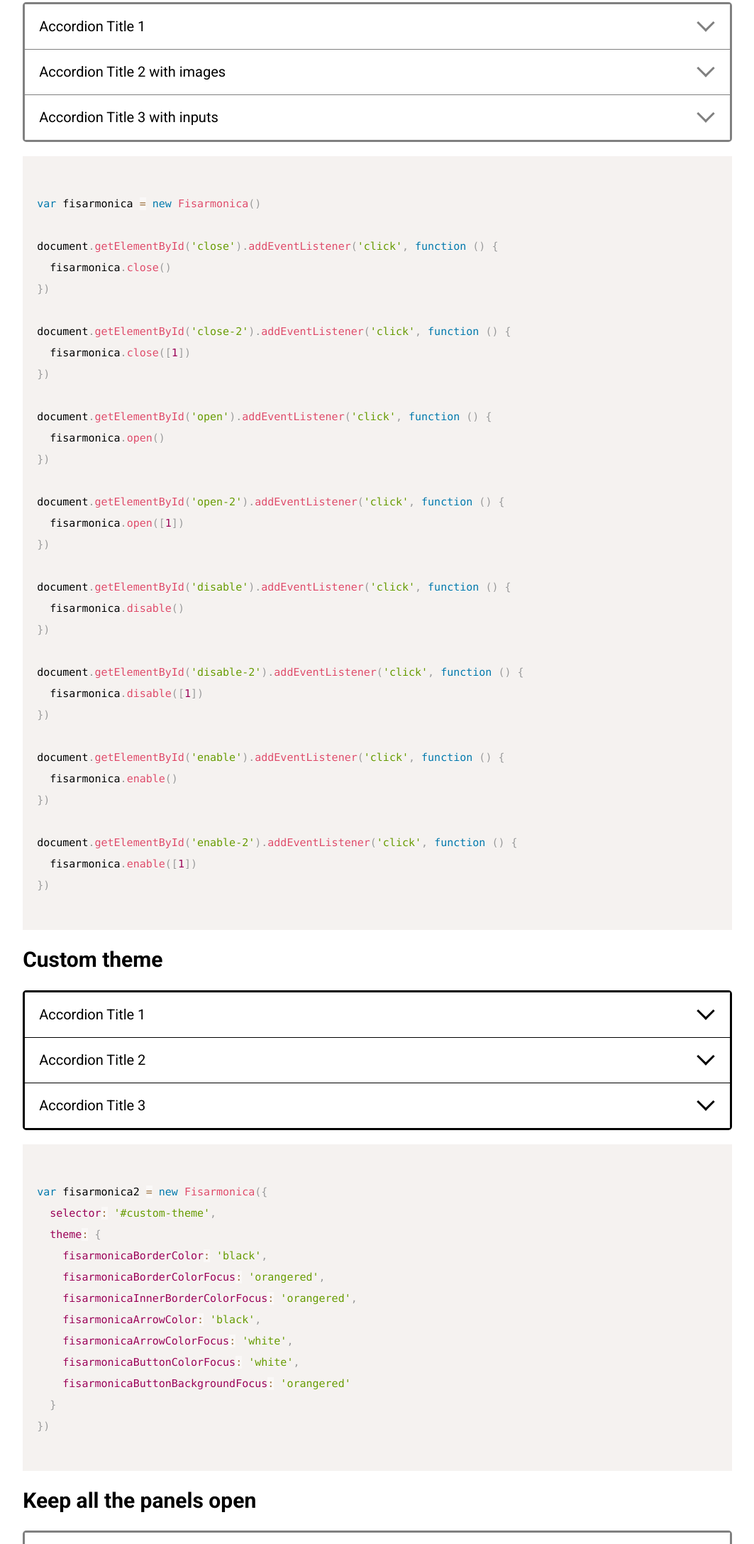
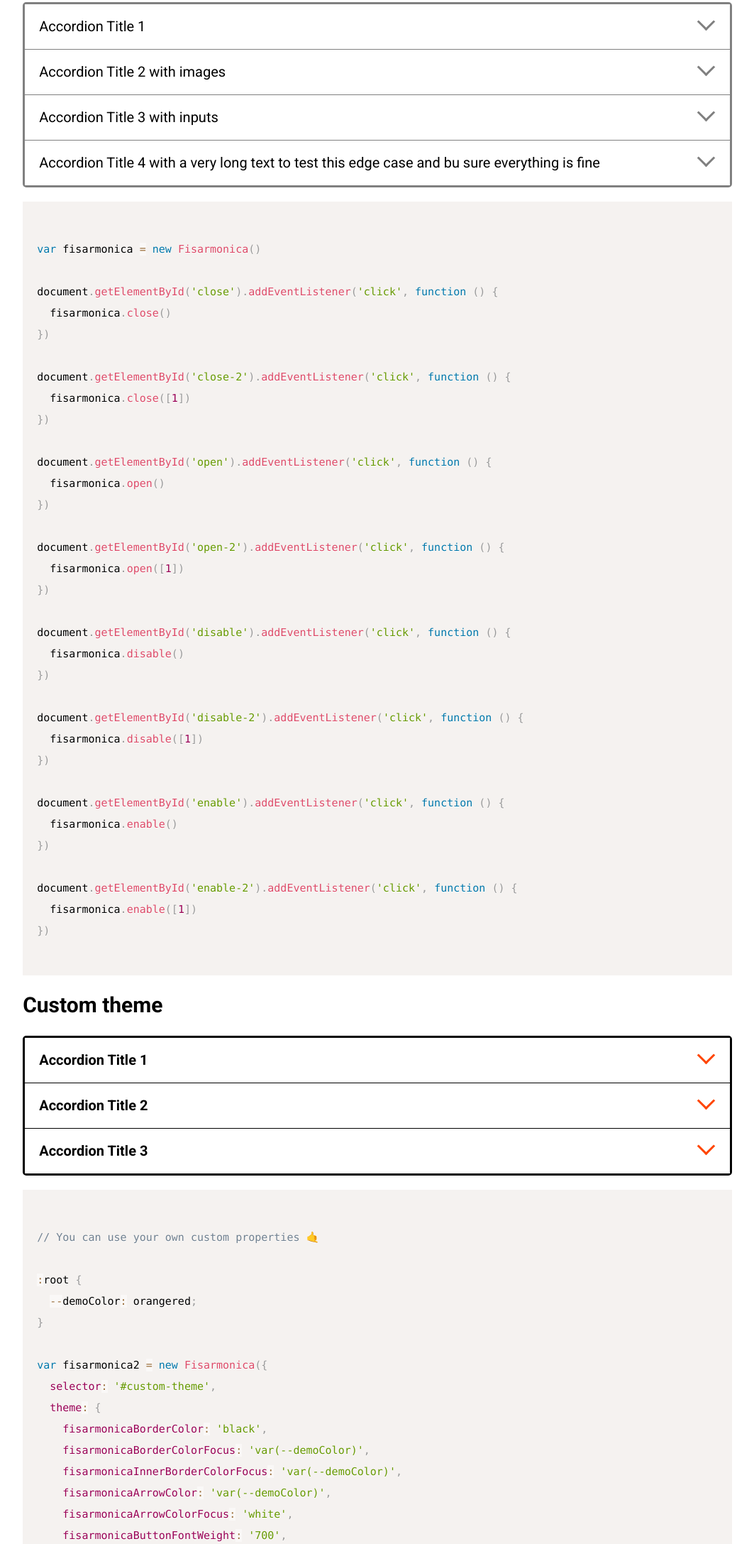
Before and after one commit to signalkuppe/fisarmonica, a website: page index.html in a window 1280 px wide. Shown: the part 332-2507 px from the top of the page at 71% size, without its empty margins (19-1082 px from the left). Drawn offline with nearby package versions, Linux system fonts and the light colour scheme; grey boxes are pictures that could not be loaded.

Commit message:
fixes and enhancements

```diff
--- a/index.html
+++ b/index.html
@@ -12,9 +12,14 @@
   <!-- demo styles -->
   <link href="https://fonts.googleapis.com/css?family=Roboto:400,400i,700&display=swap" rel="stylesheet">
   <style>
+
+    :root {
+      --demoColor: orangered;
+    }
+
     body {
       font-family: 'Roboto', sans-serif;
-      font-size: 125%;
+      font-size: 100%;
       padding: 4vw;
       max-width: 1000px;
     }
@@ -41,6 +46,12 @@
     img {
       max-width: 70%;
       display: block;
+    }
+
+    @media screen and (min-width: 1280px) {
+      body {
+        font-size: 125%;
+      }
     }
   </style>
 </head>
@@ -87,6 +98,10 @@
         <button type="submit">Submit</button>
       </form>
     </dd>
+    <dt>
+      <button>Accordion Title 4 with a very long text to test this edge case and bu sure everything is fine</button>
+    </dt>
+    <dd>Lorem ipsum dolor sit amet, consectetur adipiscing elit, sed do eiusmod tempor incididunt ut labore et dolore magna aliqua. Ut enim ad minim veniam, quis nostrud exercitation ullamco laboris nisi ut aliquip ex ea commodo consequat.</dd>
   </dl>
 
 <pre>
@@ -146,16 +161,23 @@ document.getElementById('enable-2').addEventListener('click', function () {
 
 <pre>
 <code class="language-js">
+// You can use your own custom properties 🤙
+
+:root {
+  --demoColor: orangered;
+}
+
 var fisarmonica2 = new Fisarmonica({
   selector: '#custom-theme',
   theme: {
     fisarmonicaBorderColor: 'black',
-    fisarmonicaBorderColorFocus: 'orangered',
-    fisarmonicaInnerBorderColorFocus: 'orangered',
-    fisarmonicaArrowColor: 'black',
+    fisarmonicaBorderColorFocus: 'var(--demoColor)',
+    fisarmonicaInnerBorderColorFocus: 'var(--demoColor)',
+    fisarmonicaArrowColor: 'var(--demoColor)',
     fisarmonicaArrowColorFocus: 'white',
+    fisarmonicaButtonFontWeight: '700',
     fisarmonicaButtonColorFocus: 'white',
-    fisarmonicaButtonBackgroundFocus: 'orangered'
+    fisarmonicaButtonBackgroundFocus: 'var(--demoColor)'
   }
 })
 </code>
@@ -228,12 +250,13 @@ var fisarmonica3 = new Fisarmonica({
       selector: '#custom-theme',
       theme: {
         fisarmonicaBorderColor: 'black',
-        fisarmonicaBorderColorFocus: 'orangered',
-        fisarmonicaInnerBorderColorFocus: 'orangered',
-        fisarmonicaArrowColor: 'black',
+        fisarmonicaBorderColorFocus: 'var(--demoColor)',
+        fisarmonicaInnerBorderColorFocus: 'var(--demoColor)',
+        fisarmonicaArrowColor: 'var(--demoColor)',
         fisarmonicaArrowColorFocus: 'white',
+        fisarmonicaButtonFontWeight: '700',
         fisarmonicaButtonColorFocus: 'white',
-        fisarmonicaButtonBackgroundFocus: 'orangered'
+        fisarmonicaButtonBackgroundFocus: 'var(--demoColor)'
       }
     })
 
--- a/src/fisarmonica.css
+++ b/src/fisarmonica.css
@@ -1,24 +1,26 @@
 .fisarmonica {
   /* Accordion css variables */
 
-  /* spacing */
+  /* Root element */
   --fisarmonicaOuterBorderWidth: 3px;
   --fisarmonicaInnerBorderWidth: 1px;
   --fisarmonicaBorderRadius: 5px;
-  --fisarmonicaArrowWidth: 3px;
   --fisarmonicaPadding: 1em;
-
-  /* Colors */
   --fisarmonicaBorderColor: Gray;
   --fisarmonicaBorderColorFocus: SteelBlue;
   --fisarmonicaInnerBorderColorFocus: Gray;
 
-  /* Arrow Colors */
+  /* Arrows */
+  --fisarmonicaArrowWidth: 0.75em;
+  --fisarmonicaArrowThickness: 3px;
   --fisarmonicaArrowColor: Gray;
   --fisarmonicaArrowColorFocus: SteelBlue;
   --fisarmonicaArrowColorDisabled: Gray;
 
-  /* Button Colors */
+  /* Buttons */
+  --fisarmonicaButtonFontFamily: inherit;
+  --fisarmonicaButtonFontSize: inherit;
+  --fisarmonicaButtonFontWeight: inherit;
   --fisarmonicaButtonColor: black;
   --fisarmonicaButtonColorFocus: black;
   --fisarmonicaButtonColorDisabled: Grey;
@@ -26,84 +28,78 @@
   --fisarmonicaButtonBackgroundFocus: AliceBlue;
   --fisarmonicaButtondBackgroundDisabled: WhiteSmoke;
 
-  /* Seection Colors */
-  --fisarmonicaSectionColor: black;
-  --fisarmonicaSectionBackground: white;
+  /* Panels */
+  --fisarmonicaPanelFontFamily: inherit;
+  --fisarmonicaPanelFontSize: inherit;
+  --fisarmonicaPanelFontWeight: inherit;
+  --fisarmonicaPanelColor: black;
+  --fisarmonicaPanelBackground: white;
 
-  /* base styles */
+  /* Base styles */
   border: var(--fisarmonicaOuterBorderWidth) solid var(--fisarmonicaBorderColor);
   border-radius: var(--fisarmonicaBorderRadius);
 }
 
-/* Button titles */
+/* Global padding */
 
-.fisarmonica > dt > button {
-  font-family: inherit;
-  font-size: inherit;
+.fisarmonica-button,
+.fisarmonica-panel {
+  padding: var(--fisarmonicaPadding);
+}
+
+/* Internal border */
+
+.fisarmonica-panel + .fisarmonica-title {
+  border-top-style: solid;
+  border-color: var(--fisarmonicaBorderColor);
+  border-top-width: var(--fisarmonicaInnerBorderWidth);
+}
+
+/* Buttons */
+
+.fisarmonica-button {
+  font-family: var(--fisarmonicaButtonFontFamily);
+  font-size: var(--fisarmonicaButtonFontSize);
+  font-weight: var(--fisarmonicaButtonFontWeight);
+  text-align: left;
   color: var(--fisarmonicaButtonColor);
   background: var(--fisarmonicaButtonBackground);
   border: none;
   outline: none;
   display: flex;
   justify-content: space-between;
+  align-items: flex-start;
   width: 100%;
-  text-align: left;
 }
 
-/* Disabled titles */
-
-.fisarmonica > dt > button[disabled] {
-  color: var(--fisarmonicaButtonColorDisabled);
-  background: var(--fisarmonicaButtondBackgroundDisabled);
+.fisarmonica-button > * {
+  pointer-events: none;
 }
 
-/* Disabled titles hover state */
-
-.fisarmonica > dt > button[disabled]:hover {
-  cursor: not-allowed;
+.fisarmonica-button-text {
+  width: calc(100% - var(--fisarmonicaArrowWidth) - calc(var(--fisarmonicaPadding) * 1.5));
 }
 
 /* Arrow */
 
-.fisarmonica > dt > button::after {
+.fisarmonica-button-icon {
   content: '';
   display: block;
   border: solid var(--fisarmonicaArrowColor);
-  border-width: 0 var(--fisarmonicaArrowWidth) var(--fisarmonicaArrowWidth) 0;
-  width: 0.75em;
-  height: 0.75em;
-  transform: translate(-0.25em, -0.15em) rotate(45deg);
+  border-width: 0 var(--fisarmonicaArrowThickness) var(--fisarmonicaArrowThickness) 0;
+  width: var(--fisarmonicaArrowWidth);
+  height: var(--fisarmonicaArrowWidth);
+  transform: translate(-25%, -25%) rotate(45deg);
 }
 
-/* Global padding */
+/* Panels */
 
-.fisarmonica > dt > button,
-.fisarmonica > dd {
-  padding: var(--fisarmonicaPadding);
-}
-
-/* Internal border */
-
-.fisarmonica > dd + dt {
-  border-top-style: solid;
-  border-color: var(--fisarmonicaBorderColor);
-  border-top-width: var(--fisarmonicaInnerBorderWidth);
-}
-
-.fisarmonica > dt > button[aria-expanded="true"] {
-  border-bottom-style: solid;
-  border-bottom-width: var(--fisarmonicaInnerBorderWidth);
-}
-
-.fisarmonica > dt > button[aria-expanded="true"]:focus {
-  border-color: var(--fisarmonicaInnerBorderColorFocus);
-}
-
-/* Seections */
-
-.fisarmonica > dd {
-  color: var(--fisarmonicaSectionColor);
-  background: var(--fisarmonicaSectionBackground);
+.fisarmonica-panel {
+  font-family: var(--fisarmonicaPanelFontFamily);
+  font-size: var(--fisarmonicaPanelFontSize);
+  font-weight: var(--fisarmonicaPanelFontWeight);
+  color: var(--fisarmonicaPanelColor);
+  background: var(--fisarmonicaPanelBackground);
   margin: 0;
   height: auto;
   transform: scaleY(1);
@@ -117,11 +113,24 @@
   border-color: var(--fisarmonicaBorderColorFocus);
 }
 
-.fisarmonica.js-focus > dd + dt {
+.fisarmonica.js-focus .fisarmonica-panel + .fisarmonica-title {
   border-color: var(--fisarmonicaInnerBorderColorFocus);
 }
 
-.fisarmonica > dd.js-is-hidden {
+.fisarmonica-button[disabled]:hover {
+  cursor: not-allowed;
+}
+
+.fisarmonica-button[aria-expanded="true"] {
+  border-bottom-style: solid;
+  border-bottom-width: var(--fisarmonicaInnerBorderWidth);
+}
+
+.fisarmonica-button[aria-expanded="true"]:focus {
+  border-color: var(--fisarmonicaInnerBorderColorFocus);
+}
+
+.fisarmonica-panel.js-is-hidden {
   transform: scaleY(0);
   height: 0;
   padding: 0;
@@ -129,19 +138,19 @@
   overflow: hidden;
 }
 
-.fisarmonica > dt > button:focus {
+.fisarmonica-button:focus {
   color: var(--fisarmonicaButtonColorFocus);
   background: var(--fisarmonicaButtonBackgroundFocus);
 }
 
-.fisarmonica > dt > button:focus::after {
+.fisarmonica-button:focus .fisarmonica-button-icon {
   border-color: var(--fisarmonicaArrowColorFocus);
 }
 
-.fisarmonica > dt > button[disabled]::after {
+.fisarmonica-button[disabled] .fisarmonica-button-icon {
   border-color: var(--fisarmonicaArrowColorDisabled);
 }
 
-.fisarmonica > dt > button[aria-expanded="true"]::after {
-  transform: translate(-0.25em, 0.15em) rotate(-135deg);
+.fisarmonica-button[aria-expanded="true"] .fisarmonica-button-icon {
+  transform: translate(-25%, 25%) rotate(-135deg);
 }
--- a/src/fisarmonica.js
+++ b/src/fisarmonica.js
@@ -15,9 +15,10 @@ var Fisarmonica = function (options) { // eslint-disable-line no-unused-vars, pa
 
   var mergedOptions = Object.assign(defaults, options)
 
-  /* Plugin added selectors */
+  /* Plugin added classes */
 
-  var selectors = {
+  var classes = {
+    cssMainClass: 'fisarmonica',
     contentHiddenClass: 'js-is-hidden',
     accordionFocusClass: 'js-focus'
   }
@@ -25,6 +26,7 @@ var Fisarmonica = function (options) { // eslint-disable-line no-unused-vars, pa
   /* root element */
 
   var accordionRootElement = document.querySelector(mergedOptions.selector)
+  var titles
   var buttons
   var panels
 
@@ -102,18 +104,18 @@ var Fisarmonica = function (options) { // eslint-disable-line no-unused-vars, pa
         if (action === 'open') {
           if (arrayOfItems) {
             if (arrayOfItems.includes(idc)) {
-              panel.classList.remove(selectors.contentHiddenClass)
+              panel.classList.remove(classes.contentHiddenClass)
             }
           } else { // open all
-            panel.classList.remove(selectors.contentHiddenClass)
+            panel.classList.remove(classes.contentHiddenClass)
           }
         } else if (action === 'close') {
           if (arrayOfItems) {
             if (arrayOfItems.includes(idc)) {
-              panel.classList.add(selectors.contentHiddenClass)
+              panel.classList.add(classes.contentHiddenClass)
             }
           } else { // close all
-            panel.classList.add(selectors.contentHiddenClass)
+            panel.classList.add(classes.contentHiddenClass)
           }
         }
       })
@@ -175,16 +177,23 @@ var Fisarmonica = function (options) { // eslint-disable-line no-unused-vars, pa
    */
 
   var _prepareMarkup = function () {
-    accordionRootElement.classList.add('fisarmonica') // for styling purpose
+    accordionRootElement.classList.add(classes.cssMainClass) // for styling purpose
     var accordionId = _makeId()
     var accordionId2 = _makeId()
+    titles
+      .forEach(function (title) {
+        title.classList.add(classes.cssMainClass + '-title')
+      })
     buttons
       .forEach(function (button, idb) {
+        button.classList.add(classes.cssMainClass + '-button')
+        button.innerHTML = '<span class="' + classes.cssMainClass + '-button-text">' + button.innerHTML + '</span><span aria-hidden="true" class="' + classes.cssMainClass + '-button-icon"></span>'
         button.setAttribute('aria-controls', 'fisarmonica-panel-' + accordionId + '-' + idb)
         button.setAttribute('id', 'fisarmonica-panel-' + accordionId2 + '-' + idb)
       })
     panels
       .forEach(function (panel, idc) {
+        panel.classList.add(classes.cssMainClass + '-panel')
         panel.setAttribute('id', 'fisarmonica-panel-' + accordionId + '-' + idc)
         panel.setAttribute('aria-labelledby', 'fisarmonica-panel-' + accordionId2 + '-' + idc)
       })
@@ -198,10 +207,10 @@ var Fisarmonica = function (options) { // eslint-disable-line no-unused-vars, pa
     buttons
       .forEach(function (button) {
         button.addEventListener('focus', function () {
-          accordionRootElement.classList.add(selectors.accordionFocusClass)
+          accordionRootElement.classList.add(classes.accordionFocusClass)
         })
         button.addEventListener('blur', function () {
-          accordionRootElement.classList.remove(selectors.accordionFocusClass)
+          accordionRootElement.classList.remove(classes.accordionFocusClass)
         })
       })
   }
@@ -211,9 +220,10 @@ var Fisarmonica = function (options) { // eslint-disable-line no-unused-vars, pa
    */
 
   var _rootClickHandler = function (e) {
+    console.log(e.target.parentElement)
     if (e.target.matches('button')) {
       _buttonClickHandler(e.target)
-      accordionRootElement.classList.add(selectors.accordionFocusClass)
+      accordionRootElement.classList.add(classes.accordionFocusClass)
       e.preventDefault()
     }
   }
@@ -268,6 +278,7 @@ var Fisarmonica = function (options) { // eslint-disable-line no-unused-vars, pa
       console.warn('Cannot find an fisarmonica with class' + mergedOptions.selector)
       return
     }
+    titles = Array.from(accordionRootElement.querySelectorAll('dt'))
     buttons = Array.from(accordionRootElement.querySelectorAll('dt > button'))
     panels = Array.from(accordionRootElement.querySelectorAll('dd'))
     fisarmonica.close()
```
Also changed, not shown: README.md, dist/fisarmonica.min.css, dist/fisarmonica.min.js.
